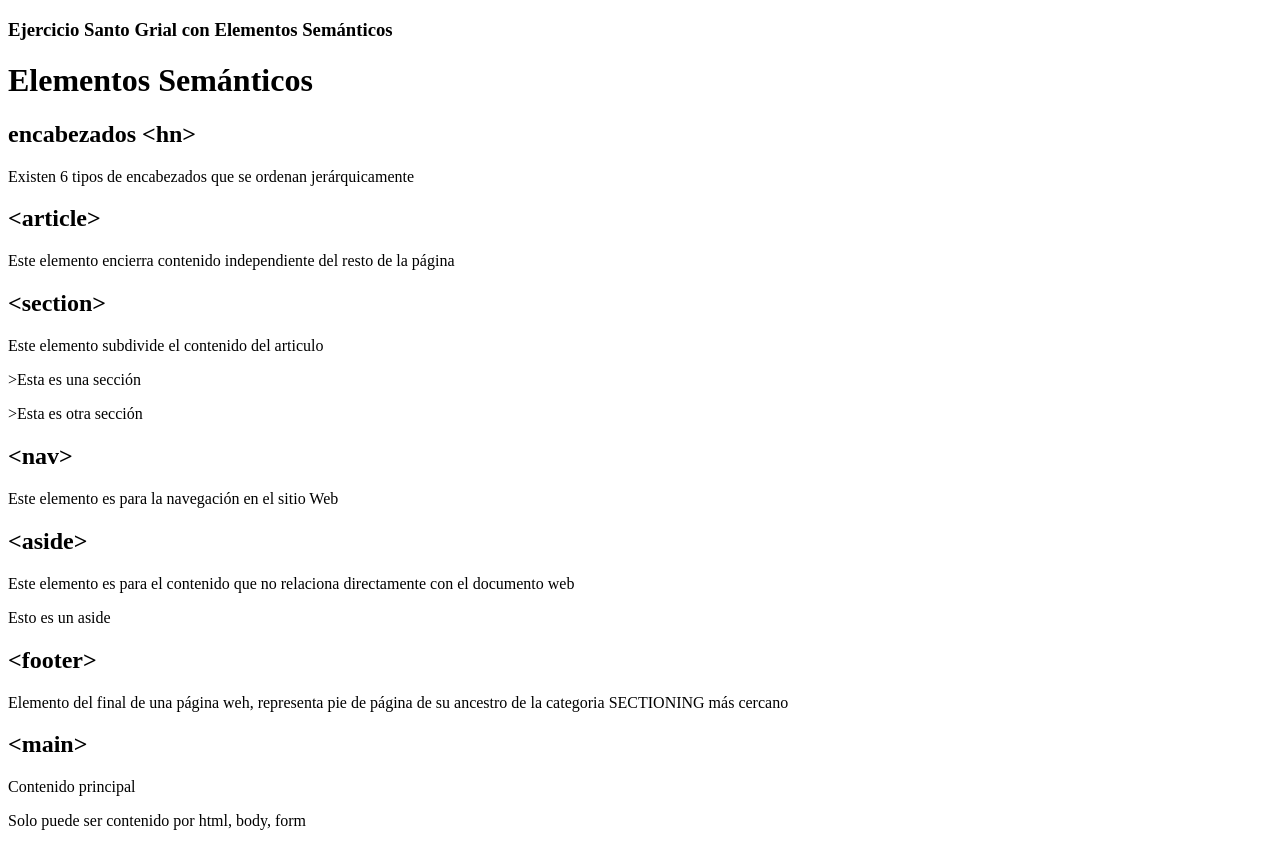
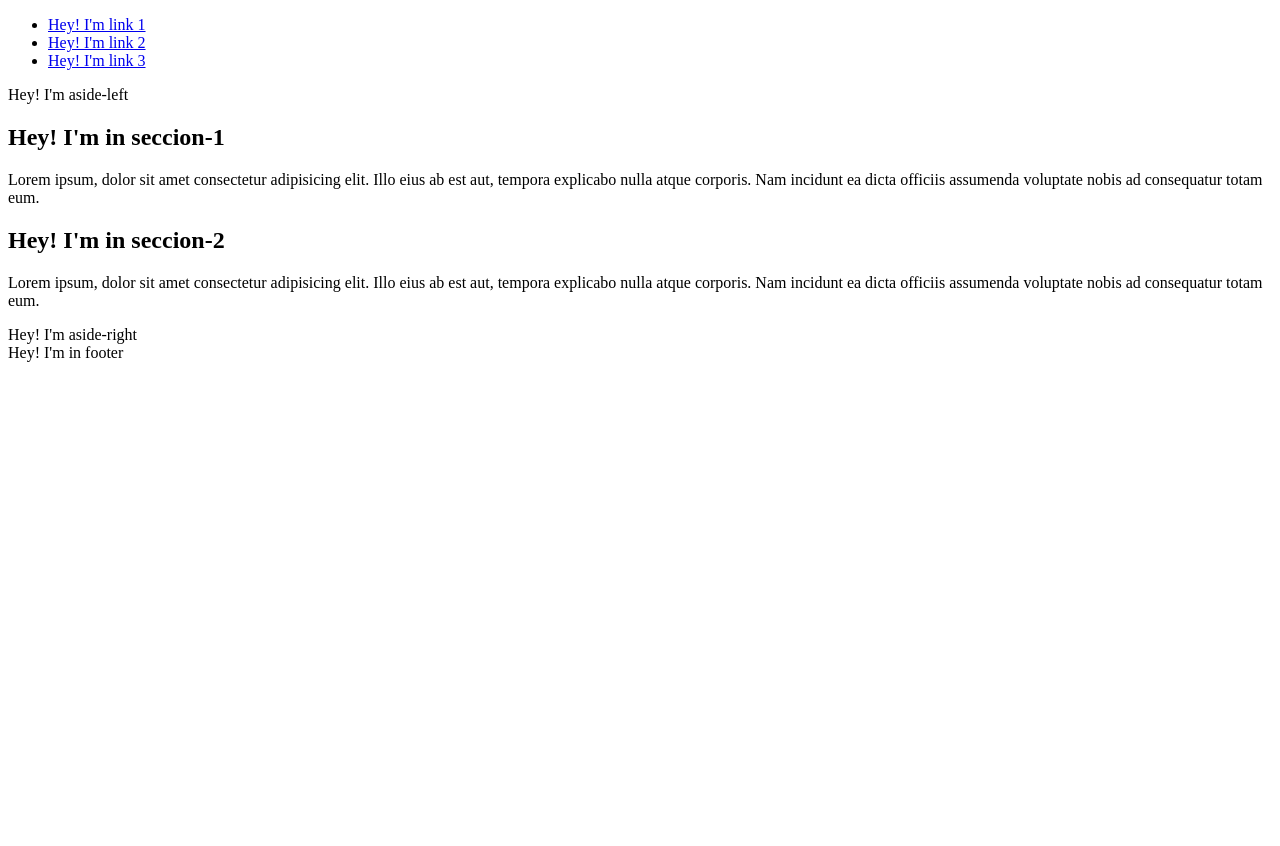
Before and after one commit to Diegodenac/TecWeb_p4, a plain HTML site: page index.html in a window 1280 px wide. After the commit the page ends 800 px from the top, so only its background shows below. Drawn offline with Linux system fonts and the light colour scheme.

Commit message:
Modified the structure of the website

```diff
--- a/index.html
+++ b/index.html
@@ -3,52 +3,41 @@
 <head>
     <meta charset="UTF-8">
     <meta name="viewport" content="width=device-width, initial-scale=1.0">
-    <title>Clase 5</title>
+    <link rel="stylesheet" href="styles.css"></link>
+    <title>Santo Grial Elementos Semánticos</title>
 </head>
 <body>
-    <h3>Ejercicio Santo Grial con Elementos Semánticos</h3>
-    <p></p>
     <header>
-        <h1>Elementos Semánticos</h1>
+        <nav>
+            <ul>
+                <li><a href="#">Hey! I'm link 1</a></li>
+                <li><a href="#">Hey! I'm link 2</a></li>
+                <li><a href="#">Hey! I'm link 3</a></li>
+            </ul>
+        </nav>
     </header>
-    <h2>encabezados &lt;hn&gt; </h2>
-    <p>Existen 6 tipos de encabezados que se ordenan jerárquicamente</p>
+    <aside id="aside-left">
+        Hey! I'm aside-left
+    </aside>
+
+    <main>
         <article>
-        <header><h2>&lt;article&gt;</h2></header>
-        <p>Este elemento encierra contenido independiente del resto de la página</p>
-    </article>
-    <article>
-        <header><h2>&lt;section&gt;</h2></header>
-        <p>Este elemento subdivide el contenido del articulo</p>
             <section>
-            <p>>Esta es una sección</p>
+                <h2>Hey! I'm in seccion-1</h2>
+                <p>Lorem ipsum, dolor sit <span class="keyword">amet</span> consectetur adipisicing elit. Illo eius ab est aut, tempora explicabo nulla atque corporis. Nam incidunt ea dicta officiis assumenda voluptate nobis ad consequatur totam eum.</p>
             </section>
             <section>
-            <p>>Esta es otra sección</p>
+                <h2>Hey! I'm in seccion-2</h2>
+                <p>Lorem ipsum, dolor sit <span class="keyword">amet</span> consectetur adipisicing elit. Illo eius ab est aut, tempora explicabo nulla atque corporis. Nam incidunt ea dicta officiis assumenda voluptate nobis ad consequatur totam eum.</p>
             </section>
         </article>
-    <article>
-        <header><h2>&lt;nav&gt;</h2></header>
-        <p>Este elemento es para la navegación en el sitio Web</p>
-        <nav>
-            <a href=""></a>
-        </nav>
-    </article>
-    <article>
-        <header><h2>&lt;aside&gt;</h2></header>
-        <p>Este elemento es para el contenido que no relaciona directamente con el documento web</p>
-        <aside>
-            <p>Esto es un aside</p>
+    </main>
+
+    <aside id="aside-right">
+        Hey! I'm aside-right
     </aside>
-    </article>
     <footer>
-        <header><h2>&lt;footer&gt;</h2></header>
-        <p>Elemento del final de una página weh, representa pie de página de su ancestro de la categoria SECTIONING más cercano</p>
+        Hey! I'm in footer
     </footer>
-    <main>
-        <header><h2>&lt;main&gt;</h2></header>
-        <p>Contenido principal</p>
-        <p>Solo puede ser contenido por html, body, form</p>
-    </main>
 </body>
 </html>
```
Also changed, not shown: notes.html (added, +54 -0 lines), semantics.html (added, +17 -0 lines), styles.css (added). Lines whose indentation alone changed are shown as unchanged.
